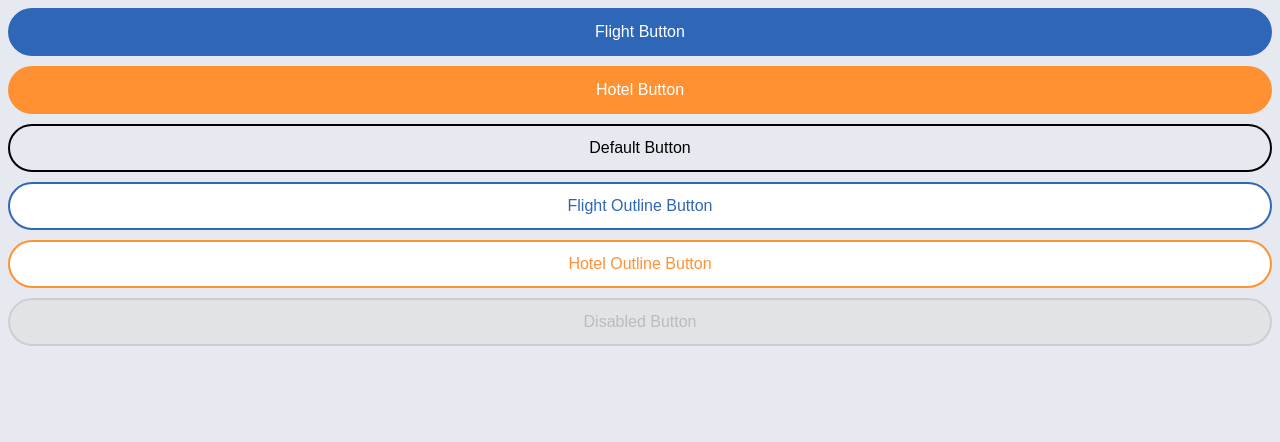
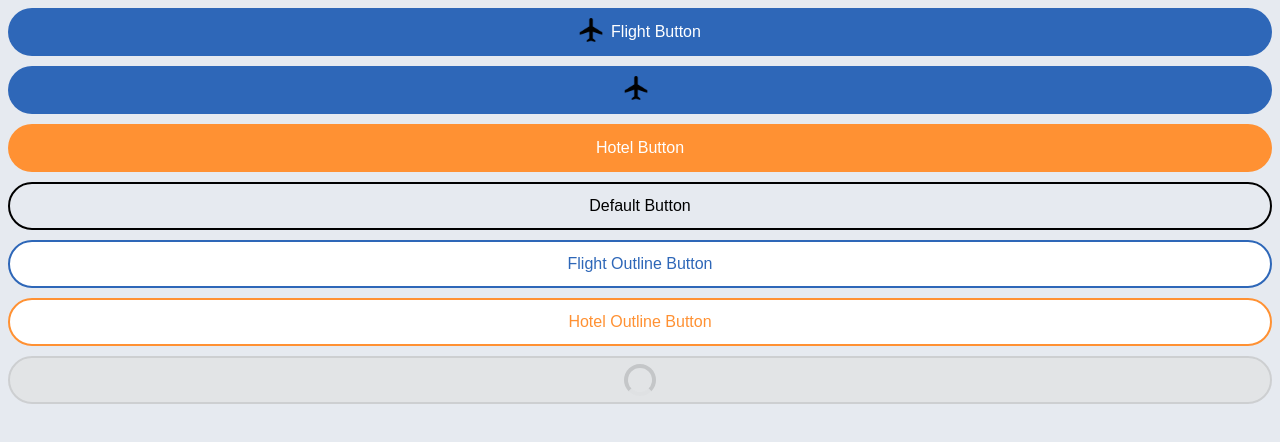
Before and after one commit to Mwiert/miniSpa, a Vue app: page /powerpuffgirls in a window 1280 px wide. Shown: the top 442 px of the page. Built offline with nearby package versions, Linux system fonts and the light colour scheme.

Commit message:
icon added

```diff
--- a/package.json
+++ b/package.json
@@ -13,6 +13,9 @@
     "format": "prettier --write src/"
   },
   "dependencies": {
+    "@fortawesome/fontawesome-svg-core": "^6.5.2",
+    "@fortawesome/free-solid-svg-icons": "^6.5.2",
+    "@fortawesome/vue-fontawesome": "^3.0.8",
     "dayjs": "^1.11.11",
     "pinia": "^2.1.7",
     "vue": "^3.4.29",
--- a/src/components/UIButton.vue
+++ b/src/components/UIButton.vue
@@ -1,22 +1,17 @@
 <template>
-  <button class="reisetech-btn"
-    :class=" `reisetech-btn__${btnClassName}` "
-    :disabled="isDisabled"
-    @click="handleClick" v-if="!btnIsRouter"
-  >
-    <span v-if="icon && !isSpinnerActive" :class="['icon', btnIcon]"></span>
+  <button class="reisetech-btn" :class="`reisetech-btn__${btnClassName}`" :disabled="isDisabled" @click="handleClick"
+    v-if="!btnIsRouter">
+    <span v-if="icon && !isSpinnerActive" class="icon">
+      <img :src="icon" alt="button icon">
+    </span>
     <span v-if="isSpinnerActive" class="spinner"></span>
     <span v-else>{{ btnText }}</span>
 
   </button>
-  <router-link  :to="routerUrl" class="reisetech-btn" :class=" `reisetech-btn__${btnClassName}`" replace="button" v-else>
-    <span v-if="icon" class="icon" :class=" btnIcon"></span>
+  <router-link :to="routerUrl" class="reisetech-btn" :class="`reisetech-btn__${btnClassName}`" replace="button" v-else>
+    <span v-if="icon" class="icon" :class="btnIcon"></span>
     <span v-if="isSpinnerActive" class="spinner"></span>
     <span v-else>{{ btnText }}</span>
-
-
-
-
   </router-link>
 
 
@@ -54,8 +49,6 @@ export default {
 <style lang="scss" scoped>
 @import '@/assets/css/main.scss';
 
-
-
 .reisetech-btn {
   width: 100%;
   height: 48px;
@@ -77,16 +70,19 @@ export default {
     background-color: $primary-color;
     border: none;
     color: white;
+
     &.outline {
       background-color: white;
       color: $primary-color;
       border: 2px solid $primary-color;
     }
   }
+
   &__hotel {
     background-color: $secondary-color;
     border: none;
     color: white;
+
     &.outline {
       background-color: white;
       color: $secondary-color;
@@ -116,6 +112,16 @@ export default {
   }
 }
 
+.icon {
+  display: inline-block;
+  margin-right: 8px;
+
+  img {
+    width: 24px;
+    height: 24px;
+  }
+}
+
 .spinner {
   border: 4px solid rgba(58, 57, 57, 0.3);
   border-radius: 50%;
@@ -130,9 +136,9 @@ export default {
   0% {
     transform: rotate(0deg);
   }
+
   100% {
     transform: rotate(360deg);
   }
 }
-
 </style>
--- a/src/pages/PowerPuffGirls.vue
+++ b/src/pages/PowerPuffGirls.vue
@@ -1,61 +1,35 @@
 <template>
     <div class="button-c">
-    <UIButton
-      className="flight"
-      text="Flight Button"
-      :isSpinnerActive="loadingStates.flight"
-      :isDisabled="loadingStates.flight"
-      @click="setLoadingState('flight')"
-    />
-    <UIButton
-      className="hotel"
-      text="Hotel Button"
-      :isSpinnerActive="loadingStates.hotel"
-      :isDisabled="loadingStates.hotel"
-      @click="setLoadingState('hotel')"
-    />
-    <UIButton
-      className="reisetech-btn"
-      text="Default Button"
-      :isSpinnerActive="loadingStates.default"
-      :isDisabled="loadingStates.default"
-      @click="setLoadingState('default')"
-    />
-    <UIButton
-      className="flight outline"
-      text="Flight Outline Button"
-      :isSpinnerActive="loadingStates.flightOutline"
-      :isDisabled="loadingStates.flightOutline"
-      @click="setLoadingState('flightOutline')"
-    />
-    <UIButton
-      className="hotel outline"
-      text="Hotel Outline Button"
-      :isSpinnerActive="loadingStates.hotelOutline"
-      :isDisabled="loadingStates.hotelOutline"
-      @click="setLoadingState('hotelOutline')"
-      routerUrl="/"
-    />
-    <UIButton
-      className="disabled"
-      text="Disabled Button"
-      :isSpinnerActive="loadingStates.disableButton"
-      :isDisabled="loadingStates.disableButton"
-      @click="setLoadingState('disabledButton')"
-    />
+        <UIButton className="flight" text="Flight Button" :icon="flightIcon" :isSpinnerActive="loadingStates.flight"
+            :isDisabled="loadingStates.flight" @click="setLoadingState('flight')" />
+            <UIButton className="flight" :icon="flightIcon" :isSpinnerActive="loadingStates.flight"
+            :isDisabled="loadingStates.flight" @click="setLoadingState('flight')" />
+            <UIButton className="hotel" text="Hotel Button" :isSpinnerActive="loadingStates.hotel"
+            :isDisabled="loadingStates.hotel" @click="setLoadingState('hotel')" />
+        <UIButton className="reisetech-btn" text="Default Button" :isSpinnerActive="loadingStates.default"
+            :isDisabled="loadingStates.default" @click="setLoadingState('default')" />
+        <UIButton className="flight outline" text="Flight Outline Button" :isSpinnerActive="loadingStates.flightOutline"
+            :isDisabled="loadingStates.flightOutline" @click="setLoadingState('flightOutline')" />
+        <UIButton className="hotel outline" text="Hotel Outline Button" :isSpinnerActive="loadingStates.hotelOutline"
+            :isDisabled="loadingStates.hotelOutline" @click="setLoadingState('hotelOutline')" routerUrl="/" />
+        <UIButton className="disabled" text="Disabled Button" :isSpinnerActive="loadingStates.disabledButton"
+            :isDisabled="loadingStates.disabledButton" @click="setLoadingState('disabledButton')" />
     </div>
 </template>
 
 <script lang="ts">
-import UIButton from '../components/UIButton.vue'
+import { defineComponent } from 'vue';
+import UIButton from '../components/UIButton.vue';
+import flightIcon from '../assets/images/flight.png';
 
-export default {
+export default defineComponent({
     name: 'PowerPuffGirls',
     components: {
         UIButton
     },
     data() {
         return {
+            flightIcon,
             loadingStates: {
                 flight: false,
                 hotel: false,
@@ -64,17 +38,17 @@ export default {
                 hotelOutline: false,
                 disabledButton: true
             }
-    }
+        };
     },
     methods: {
         setLoadingState(buttonName: string) {
-      this.loadingStates[buttonName] = true
+            this.loadingStates[buttonName] = true;
             setTimeout(() => {
-        this.loadingStates[buttonName] = false
-      }, 2000)
+                this.loadingStates[buttonName] = false;
+            }, 2000);
         }
     }
-}
+});
 </script>
 
 <style lang="scss" scoped>
```
Also changed, not shown: src/assets/images/flight.png (added), 1 other file (tests, documents, lock files or other folders). Lines whose indentation alone changed are shown as unchanged.
